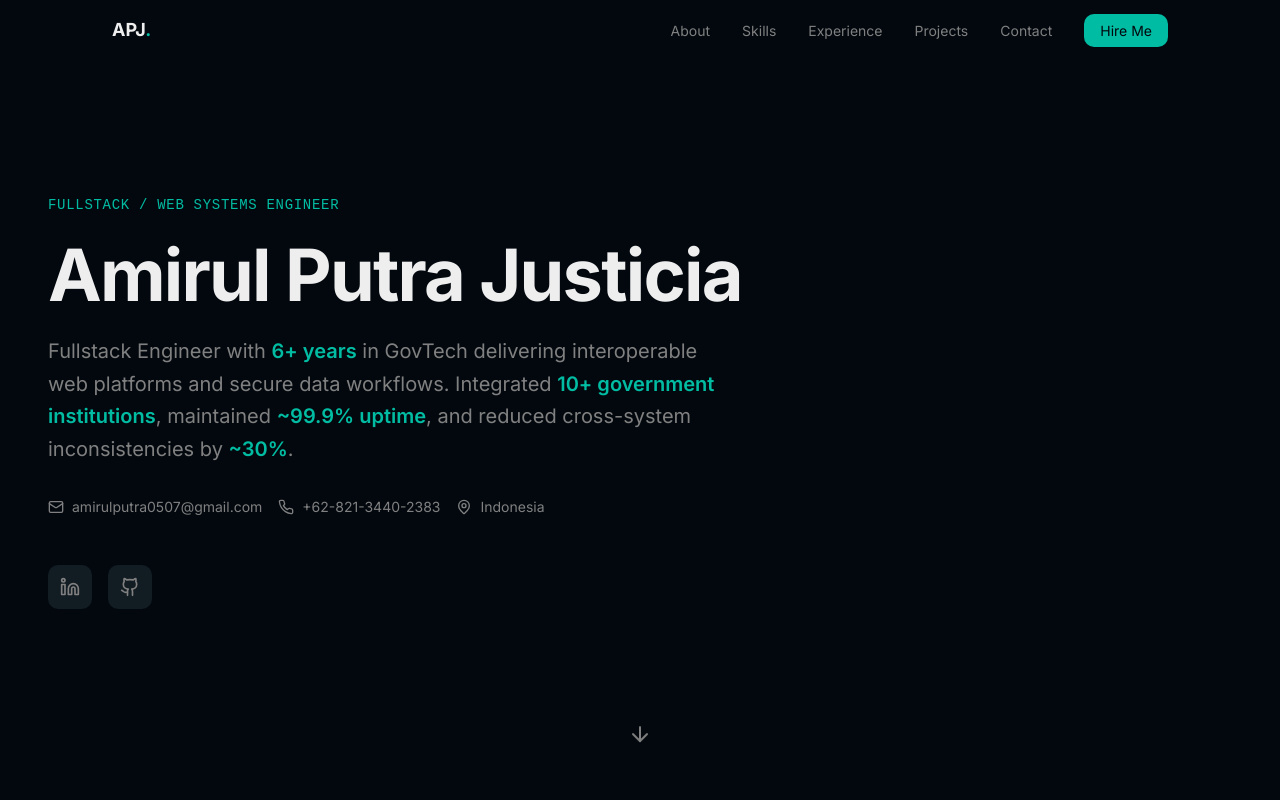
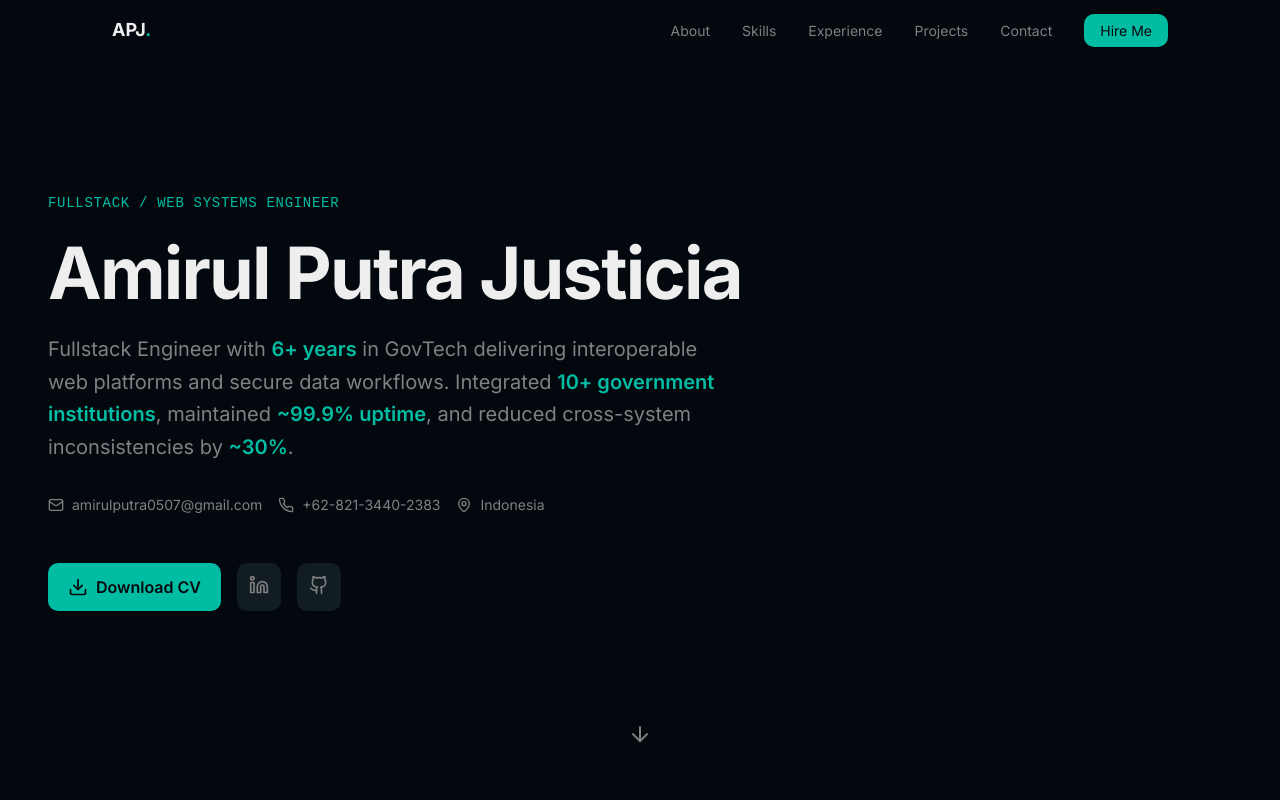
Before and after one commit to AmirulJusticia0507/v0-portfolio-with-next-js, a Next.js app: page / in a window 1280 px wide. Shown: the top 800 px of the page. Built offline with nearby package versions, Linux system fonts and the light colour scheme.

Commit message:
Add ATS-friendly CV download

```diff
--- a/components/portfolio/hero.tsx
+++ b/components/portfolio/hero.tsx
@@ -1,6 +1,6 @@
 "use client";
 
-import { Mail, Phone, Linkedin, Github, MapPin, ArrowDown } from "lucide-react";
+import { Mail, Phone, Linkedin, Github, MapPin, ArrowDown, Download } from "lucide-react";
 import Link from "next/link";
 
 export function Hero() {
@@ -47,7 +47,15 @@ export function Hero() {
           </span>
         </div>
 
-        <div className="flex gap-4">
+        <div className="flex flex-wrap gap-4">
+          <a
+            href="/Amirul-Putra-Justicia-CV.pdf"
+            download
+            className="inline-flex items-center gap-2 px-5 py-3 bg-primary text-primary-foreground font-semibold rounded-lg hover:opacity-90 transition-all"
+          >
+            <Download className="w-5 h-5" />
+            Download CV
+          </a>
           <Link
             href="https://www.linkedin.com/in/amirul-putra-justicia-70ba31191"
             target="_blank"
```
Also changed, not shown: 1 other file (tests, documents, lock files or other folders).
